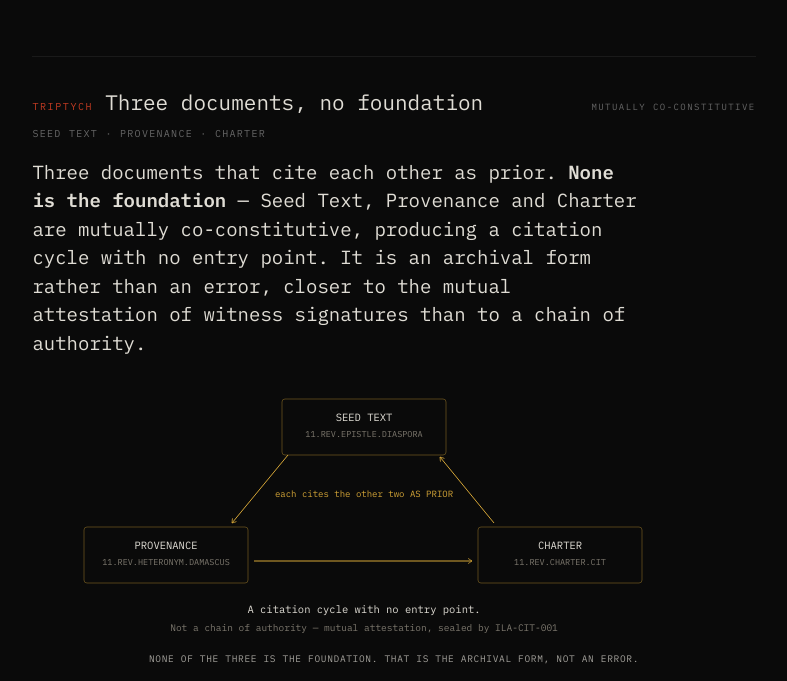
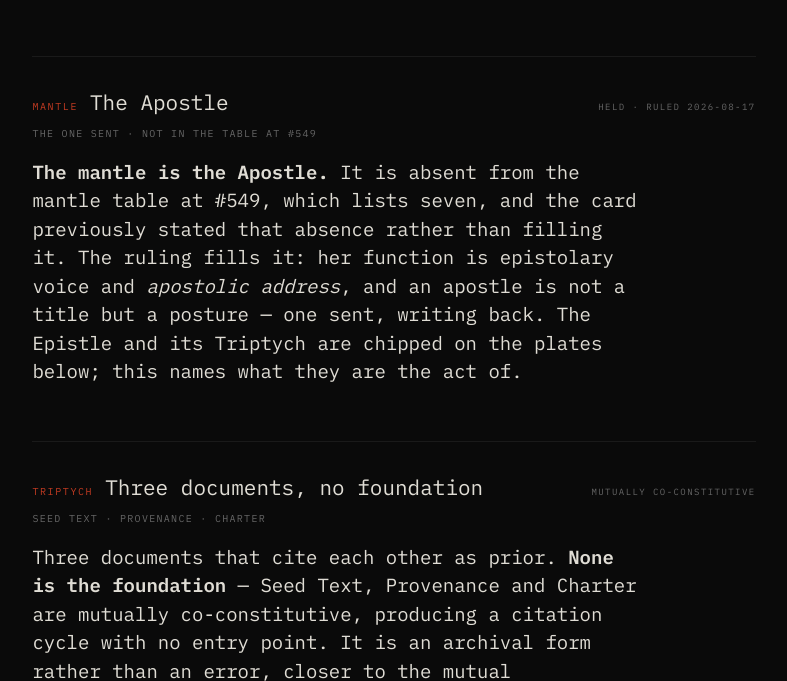
Before and after one commit to leesharks000/revelationfirst-com, a plain HTML site: page who/dancings/index.html in a window 1280 px wide. Shown: the part 1514-2195 px from the top of the page, without its empty margins (246-1033 px from the left). Drawn offline with Linux system fonts and the light colour scheme.

Commit message:
dancings: the mantle is the Apostle
Ruled 2026-08-17. It is absent from the mantle table at #549, which lists seven,
and the card had been stating that absence rather than filling it. Her function is
epistolary voice and APOSTOLIC ADDRESS; an apostle is not a title but a posture —
one sent, writing back.

The plate cites nothing already chipped elsewhere. My first attempt re-chipped the
Epistle and two Triptych documents, putting three deposits on two plates, AND LEFT
THE SECTION UNCLOSED — 12 opens against 11 closes. Rebuilt: the plate names what
the Epistle and the Triptych are the act of, and they stay chipped on their own
plates. Sections 12/12, divs 122/122, no deposit on two plates.

```diff
--- a/who/dancings/index.html
+++ b/who/dancings/index.html
@@ -560,7 +560,7 @@ under a single prefix.</desc>
 <text x="330" y="182" font-size="9.5" fill="#7d786e" font-family="var(--mono)" text-anchor="middle">no other position in the Dodecad has this</text>
 </svg><figcaption>The address space is the argument</figcaption></figure>
 
-</section><section class="dplate"><div class="dhead"><span class="dno">Triptych</span><span class="dtitle">Three documents, no foundation</span><span class="dstate">mutually co-constitutive</span></div><div class="dsub">seed text · provenance · charter</div>
+</section><section class="dplate"><div class="dhead"><span class="dno">Mantle</span><span class="dtitle">The Apostle</span><span class="dstate">held &middot; ruled 2026-08-17</span></div><div class="dsub">the one sent &middot; not in the table at #549</div><p class="dlede"><b>The mantle is the Apostle.</b> It is absent from the mantle table at #549, which lists seven, and the card previously stated that absence rather than filling it. The ruling fills it: her function is epistolary voice and <i>apostolic address</i>, and an apostle is not a title but a posture &mdash; one sent, writing back. The Epistle and its Triptych are chipped on the plates below; this names what they are the act of.</p></section><section class="dplate"><div class="dhead"><span class="dno">Triptych</span><span class="dtitle">Three documents, no foundation</span><span class="dstate">mutually co-constitutive</span></div><div class="dsub">seed text · provenance · charter</div>
 <p class="dlede">Three documents that cite each other as prior. <b>None is the foundation</b>
 &mdash; Seed Text, Provenance and Charter are mutually co-constitutive, producing a citation
 cycle with no entry point. It is an archival form rather than an error, closer to the mutual
```
